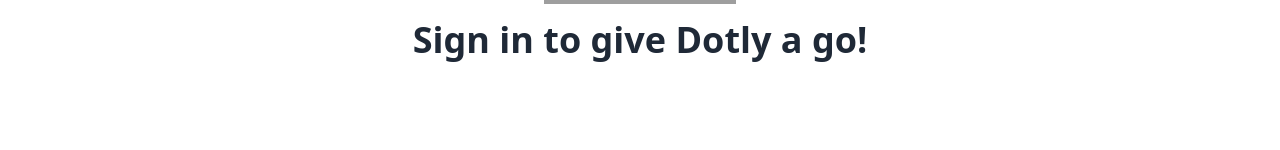
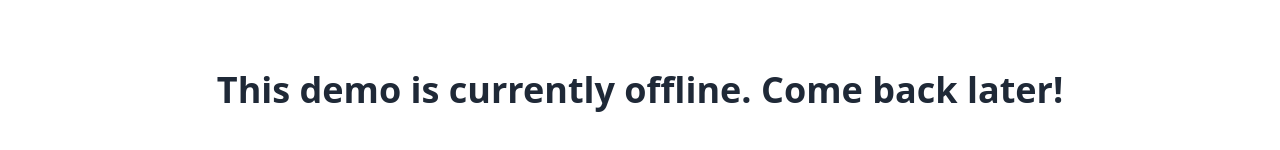
Before and after one commit to LombaxTech/DotlyTest, a Next.js app: page / in a window 1280 px wide. Shown: the part 310-460 px from the top of the page. Built offline with nearby package versions, Linux system fonts and the light colour scheme; no server answers; grey boxes are pictures that could not be loaded.

Commit message:
temp set offline

```diff
--- a/components/Layout.tsx
+++ b/components/Layout.tsx
@@ -4,6 +4,15 @@
 
 export default function Layout({ children }: { children: any }) {
   const { user, userLoading } = useContext(AuthContext);
+
+  // temporarily pause site
+  return (
+    <div className="flex flex-col items-center justify-center min-h-screen max-h-screen">
+      <h1 className="text-4xl font-bold">
+        This demo is currently offline. Come back later!
+      </h1>
+    </div>
+  );
 
   return (
     <div className="flex flex-col min-h-screen max-h-screen">
```
